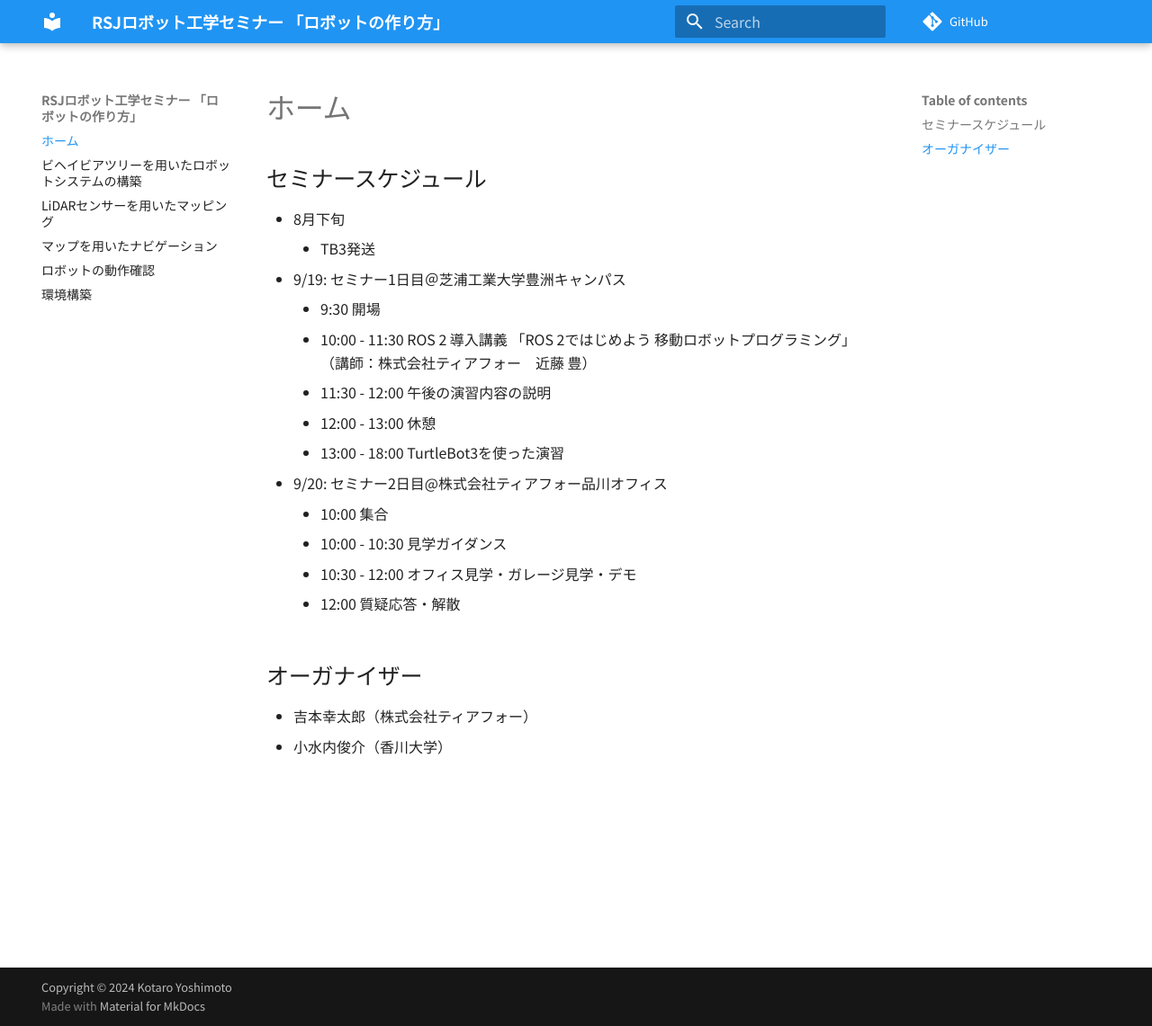
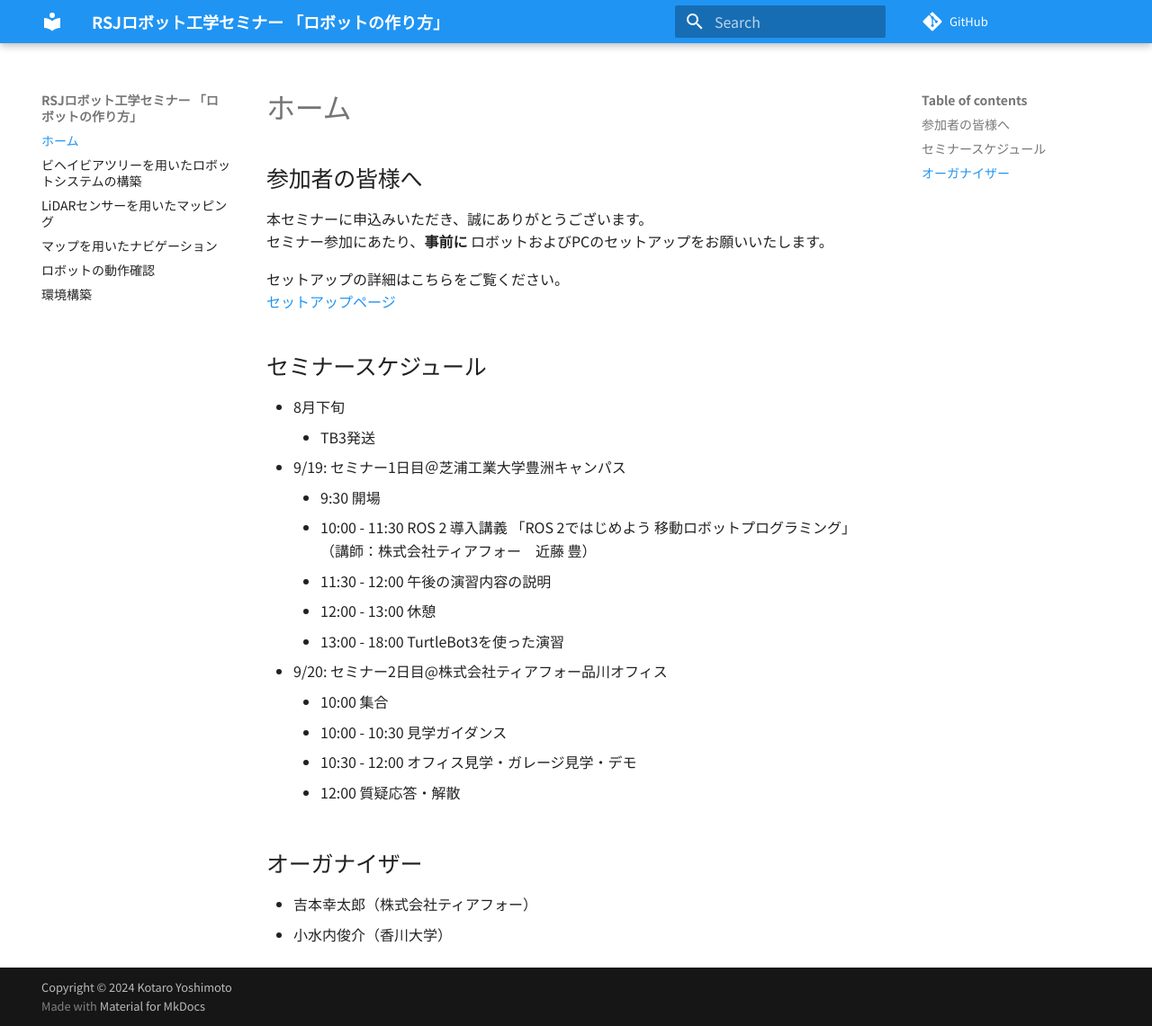
Before and after one commit to HansRobo/rsj_ros_seminar_2024, an MkDocs documentation site: the page built from docs/index.md, in a window 1280 px wide and 1141 px high. Shown: the whole window at 90% size. Built offline with MkDocs 1.6.1 and Material for MkDocs 9.7.7, drawn with Linux system fonts in a browser that asks for light colours; nearby versions of some CDN libraries; some web fonts are replaced; comment, search, counter and statistics services are not loaded.

Commit message:
トップページに「参加者の皆様へ」を追加

```diff
--- a/docs/index.md
+++ b/docs/index.md
@@ -1,4 +1,12 @@
 # ホーム
+
+## 参加者の皆様へ
+
+本セミナーに申込みいただき、誠にありがとうございます。
+セミナー参加にあたり、**事前に** ロボットおよびPCのセットアップをお願いいたします。
+
+セットアップの詳細はこちらをご覧ください。
+[セットアップページ](setup.md)
 
 ## セミナースケジュール
 
```
